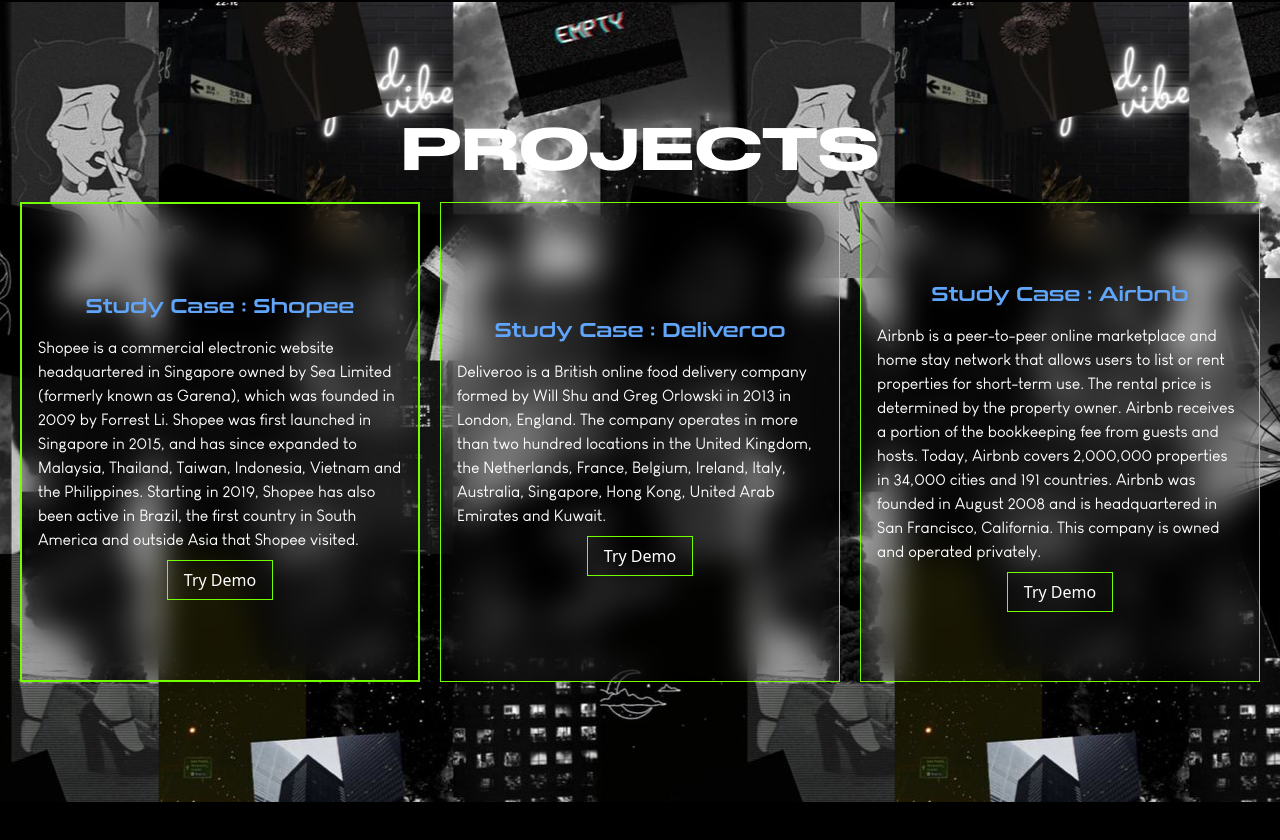
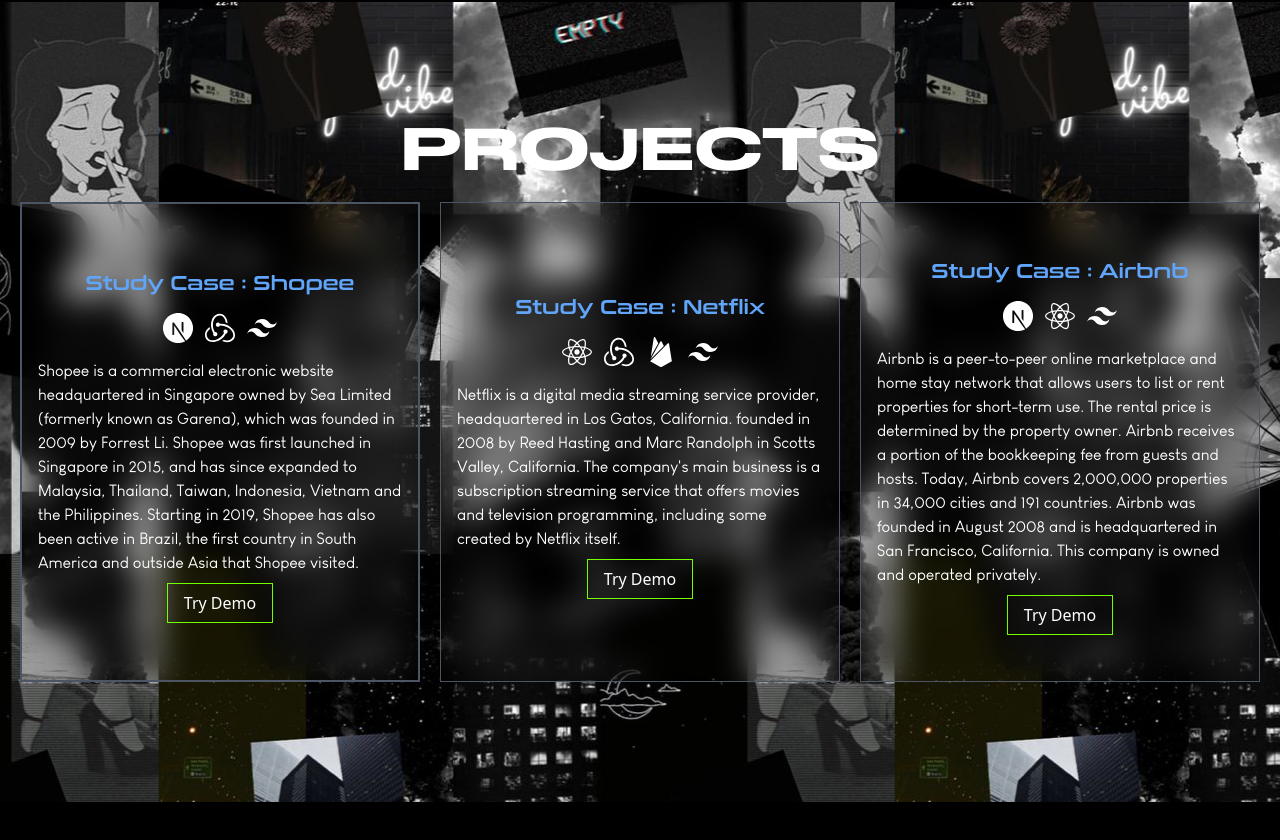
Before and after one commit to rizkialimaulana/portofolio, a Next.js app: page / in a window 1280 px wide. Shown: the part 1918-2758 px from the top of the page. Built offline with nearby package versions, Linux system fonts and the light colour scheme; what tailwindcss-text-fill-stroke would draw is missing.

Commit message:
Rename Projects

```diff
--- a/components/Experiences.tsx
+++ b/components/Experiences.tsx
@@ -1,6 +1,7 @@
-import Image from 'next/image'
 import Link from 'next/link'
 import React from 'react'
+import { FaReact } from 'react-icons/fa'
+import { SiRedux, SiFirebase, SiNextdotjs, SiTailwindcss } from 'react-icons/si'
 
 type Props = {}
 
@@ -9,10 +10,15 @@
     <div className='h-fit md:h-screen animate-ltr-linear-infinite bg-[url("/bg3.jpg")] bg-fixed p-6 text-white flex flex-col items-center justify-center'>
       <h1 className="font-Stretch uppercase text-4xl md:text-6xl">projects</h1>
       <div className="mt-5 flex md:flex-row md:space-x-5 md:space-y-0 space-y-5 flex-col">
-        <div className="border-2 border-[#73ff00] w-[25rem] h-[30rem] backdrop-blur-lg p-4 space-y-4 flex flex-col items-center justify-center">
+        <div className="border-2 border-gray-600 w-[25rem] h-[30rem] backdrop-blur-lg p-4 space-y-4 flex flex-col items-center justify-center">
           <h1 className="font-Conthrax text-xl text-blue-400">
             Study Case : Shopee
           </h1>
+          <div className="flex flex-row items-center space-x-3 text-lg">
+            <SiNextdotjs className="text-3xl" />
+            <SiRedux className="text-3xl" />
+            <SiTailwindcss className="text-3xl" />
+          </div>
           <p className="font-Louis">
             Shopee is a commercial electronic website headquartered in Singapore
             owned by Sea Limited (formerly known as Garena), which was founded
@@ -28,27 +34,38 @@
             </span>
           </Link>
         </div>
-        <div className="w-[25rem] h-[30rem] border border-[#73ff00] backdrop-blur-lg p-4 space-y-4 flex flex-col items-center justify-center">
+        <div className="w-[25rem] h-[30rem] border border-gray-600 backdrop-blur-lg p-4 space-y-4 flex flex-col items-center justify-center">
           <h1 className="font-Conthrax text-xl text-blue-400">
-            Study Case : Deliveroo
+            Study Case : Netflix
           </h1>
+          <div className="flex flex-row items-center space-x-3 text-lg">
+            <FaReact className="text-3xl" />
+            <SiRedux className="text-3xl" />
+            <SiFirebase className="text-3xl" />
+            <SiTailwindcss className="text-3xl" />
+          </div>
           <p className="font-Louis">
-            Deliveroo is a British online food delivery company formed by Will
-            Shu and Greg Orlowski in 2013 in London, England. The company
-            operates in more than two hundred locations in the United Kingdom,
-            the Netherlands, France, Belgium, Ireland, Italy, Australia,
-            Singapore, Hong Kong, United Arab Emirates and Kuwait.
+            Netflix is a digital media streaming service provider, headquartered
+            in Los Gatos, California. founded in 2008 by Reed Hasting and Marc
+            Randolph in Scotts Valley, California. The company's main business
+            is a subscription streaming service that offers movies and
+            television programming, including some created by Netflix itself.
           </p>
-          <Link href="https://shopee-clone-d2bjxa2mv-rizkialimaulana.vercel.app/">
+          <Link href="https://netflix-clone-mu-pied.vercel.app/">
             <span className="py-2 px-4 border border-[#73ff00] transition-all hover:bg-[#73ff00]">
               Try Demo
             </span>
           </Link>
         </div>
-        <div className="w-[25rem] h-[30rem] border border-[#73ff00] backdrop-blur-lg p-4 space-y-4 flex flex-col items-center justify-center">
+        <div className="w-[25rem] h-[30rem] border border-gray-600 backdrop-blur-lg p-4 space-y-4 flex flex-col items-center justify-center">
           <h1 className="font-Conthrax text-xl text-blue-400">
             Study Case : Airbnb
           </h1>
+          <div className="flex flex-row items-center space-x-3 text-lg">
+            <SiNextdotjs className="text-3xl" />
+            <FaReact className="text-3xl" />
+            <SiTailwindcss className="text-3xl" />
+          </div>
           <p className="font-Louis">
             Airbnb is a peer-to-peer online marketplace and home stay network
             that allows users to list or rent properties for short-term use. The
```
